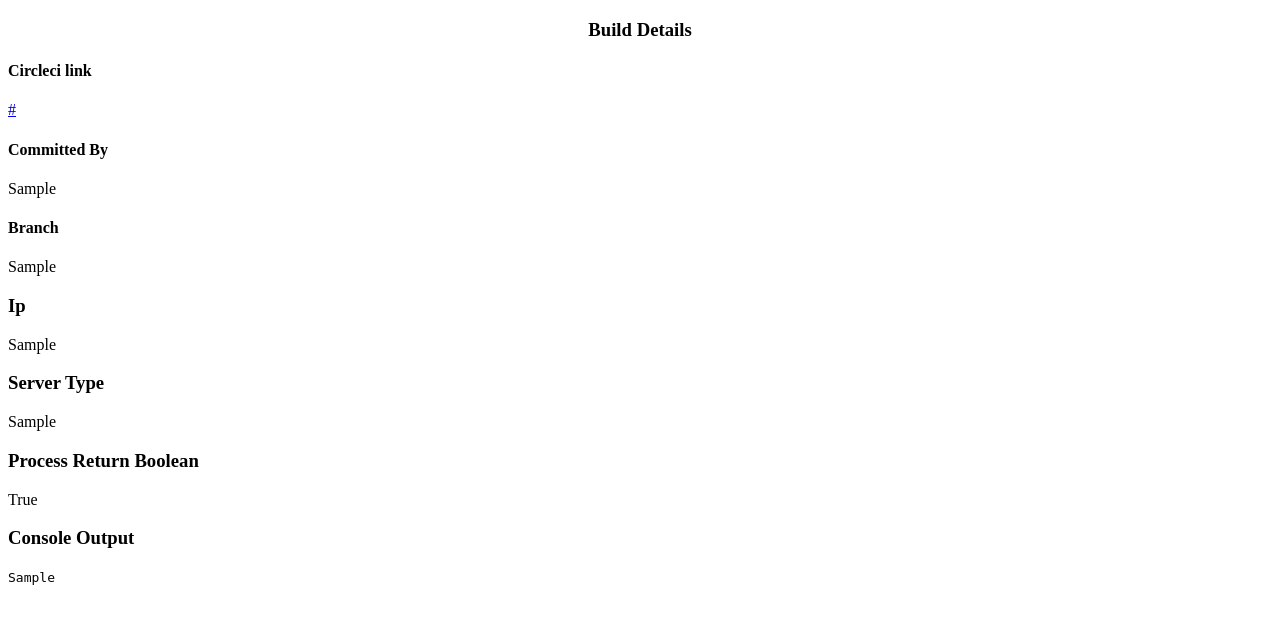
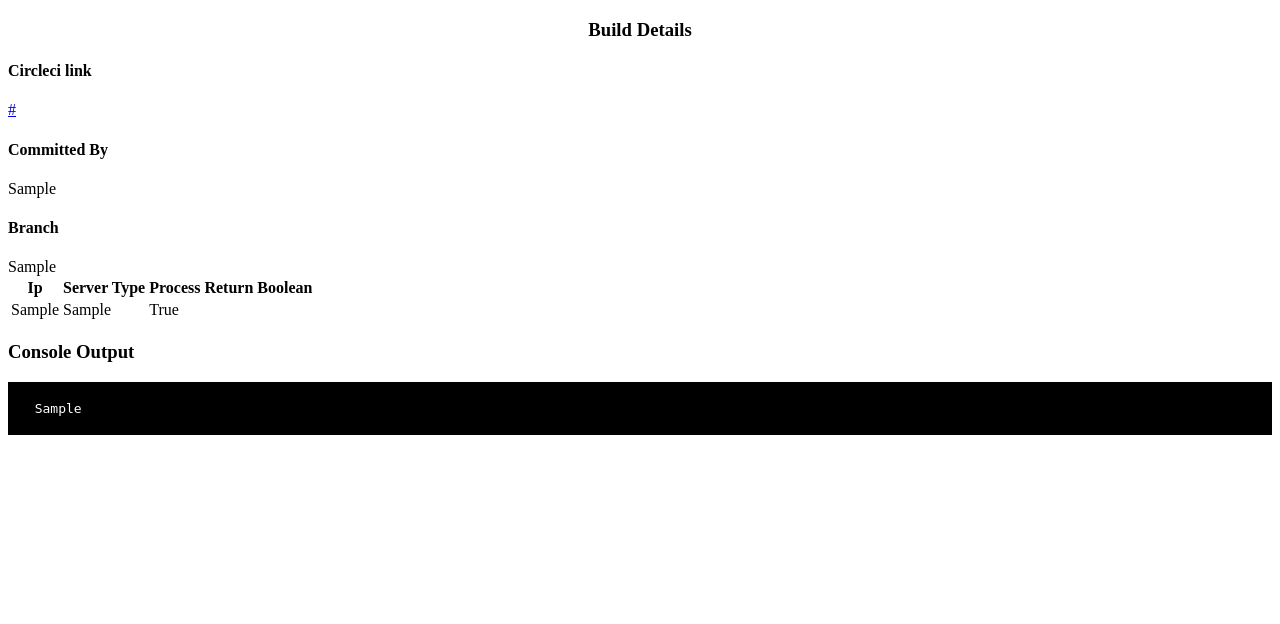
Before and after one commit to MagikVision/mvp-cd, a Django app: template mvp_cd/deploy_app/templates/build_info.html in a window 1280 px wide. Shown: the top 624 px of the page. Run offline with Django 3.2, Linux system fonts and the light colour scheme; the template is opened without the code that fills it: values that come from a table or form of the project are taken from there, others are empty; tables that the repository leaves empty hold one stand-in row (values such as "Sample post").

Commit message:
table for serverBuildInfo object

```diff
--- a/mvp_cd/deploy_app/templates/build_info.html
+++ b/mvp_cd/deploy_app/templates/build_info.html
@@ -5,7 +5,15 @@
 
 
   <head>
-
+<style>
+.boxed {
+    overflow: scroll;
+padding: 5px 10px;
+border: 1px solid black ;
+ background-color: #000000;
+  color : #ffffff;
+}
+</style>
     <meta http-equiv="Content-Type" content="text/html; charset=utf-8" />
 
     <title>MVP Deployment</title>
@@ -31,18 +39,29 @@
       <div class="panel panel-default" >
                 {% for list_item in serverbuildinfo_list %}
 
-                <H3>Ip</H3>
-                {{ list_item.ip }}
+                            <table class="table">
+                              <tr>
+                                <th>Ip</th>
+                                <th>Server Type</th>
+                                <th>Process Return Boolean</th>
+                              </tr>
 
-                <H3>Server Type</H3>
-                {{ list_item.server_type }}
+                              <tr>
+                <td>
+                {{ list_item.ip }}</td>
 
-                <H3>Process Return Boolean</H3>
-                {{ list_item.is_success }}
+                <td>
+                {{ list_item.server_type }}</td>
+
+               <td>
+                {{ list_item.is_success }}</td>
+                </tr>
+                </table>
 
                 <H3>Console Output</H3>
-               <code> {{ list_item.console_output }} </code>
-    </br>
+              <div class="boxed"><pre> <code> {{ list_item.console_output }} </code></pre>
+</div>
+</br>
                 {% endfor %}
 
     </div>
--- a/mvp_cd/urls.py
+++ b/mvp_cd/urls.py
@@ -20,7 +20,7 @@ from mvp_cd.deploy_app import views
 
 urlpatterns = [
     url(r'^deploy/$', views.deploy_view),
+    url(r'^status/([0-9]+)/$', views.build_detail_view, name='details'),
     url(r'^status/$', views.build_list_view),
-    url(r'^details/([0-9]+)/$', views.build_detail_view, name='details'),
     url(r'^admin/', admin.site.urls),
 ]
```
